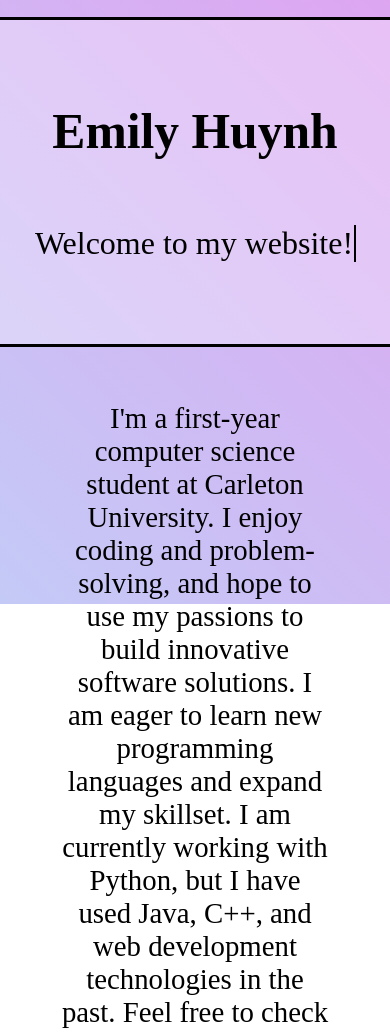
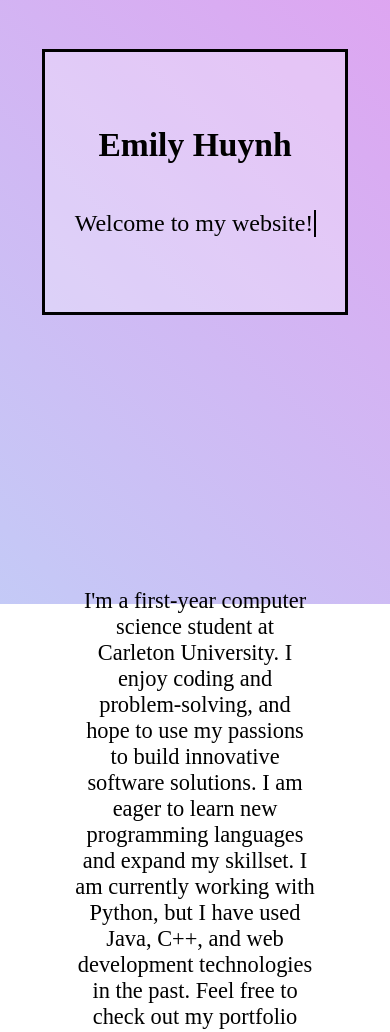
Before and after one commit to emiHuy/website-portfolio, a plain HTML site: page index.html in a window 390 px wide. Shown: the part 240-1272 px from the top of the page. Drawn offline with Linux system fonts and the light colour scheme.

Commit message:
modified elements for mobile

```diff
--- a/styles.css
+++ b/styles.css
@@ -111,3 +111,33 @@ h2 {
     font-size: 2.7rem;
     font-family: "Arial", "sans-serif";
 }
+
+@media screen and (max-width: 768px) {
+    .box1 {
+        min-height: 200px;
+        padding: 30px 30px;
+    }
+
+    h1 {
+        font-size: 2.1rem;
+    }
+
+    p {
+        font-size: 1.4rem;
+    }
+
+    .typewriter {
+        font-size: 1.5rem;
+    }
+
+    .section2 {
+        height: 70vh;
+        padding-left: 70px;
+        padding-right: 70px;
+    }
+
+    .icon {
+        width: 40px;
+        height: 40px;
+    }
+  }
```
